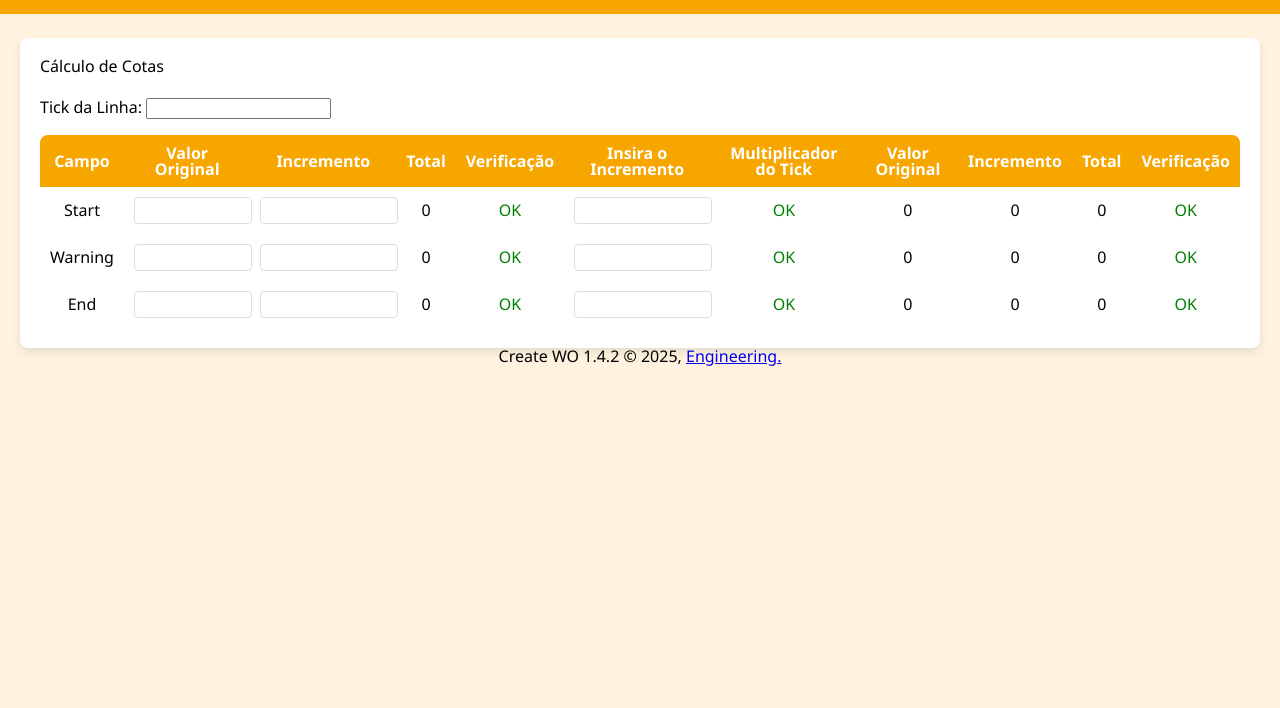
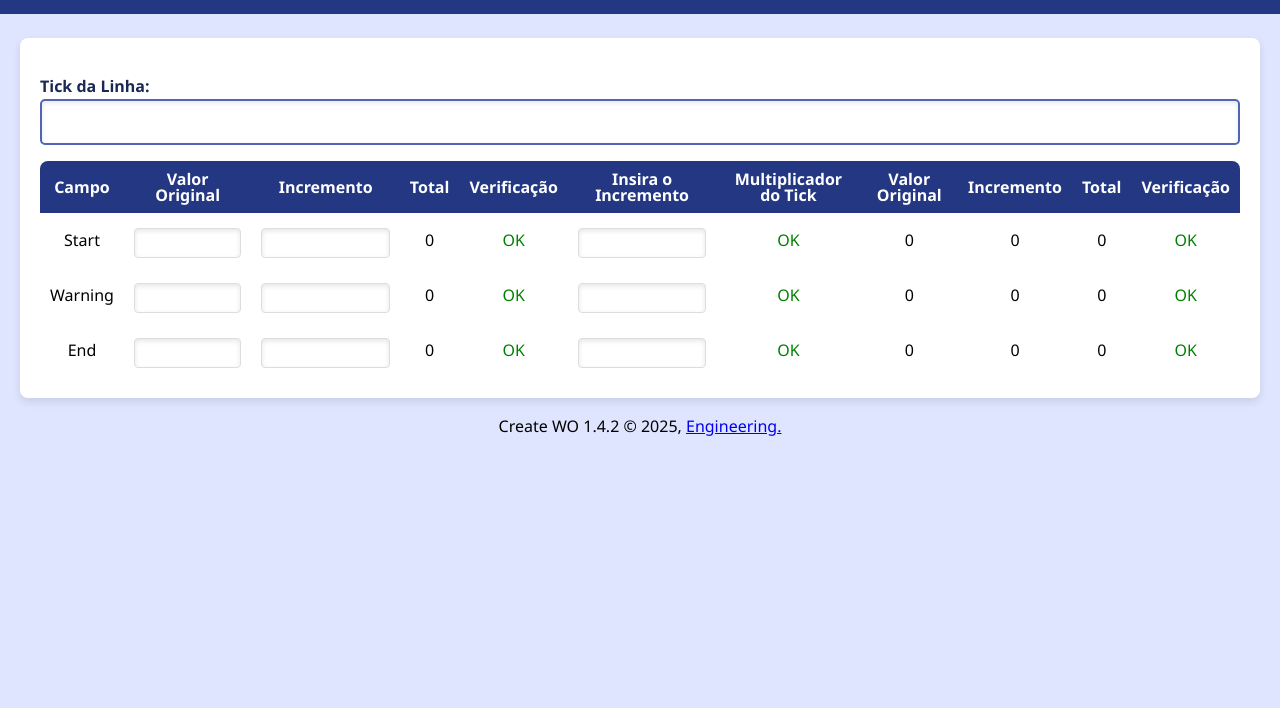
Before and after one commit to LukeVanHagen/COTAS_EDICOES, a plain HTML site: page pages/cota-editor.html in a window 1280 px wide. Shown: the part 92-800 px from the top of the page. Drawn offline with nearby package versions, Linux system fonts and the light colour scheme.

Commit message:
atualizando

```diff
--- a/pages/cota-editor.html
+++ b/pages/cota-editor.html
@@ -17,84 +17,18 @@
     <link rel="stylesheet" href="../assets/css/reset.css">
     <link rel="stylesheet" href="../bootstrap-5.3.3-dist/css/bootstrap-grid.min.css">
     <link rel="stylesheet" href="../bootstrap-5.3.3-dist/bootstrap-icons-1.11.3/font/bootstrap-icons.css">
+
     <link rel="stylesheet" href="../styles/stylesheet.css">
-    <link rel="stylesheet" href="../styles/create.css">
+    <link rel="stylesheet" href="../styles/cota-editor.css">
+
 </head>
 <body>
-    <style>
-        :root {
-            --first-color: #F7A600;
-            --title-color: #804C00;
-            --text-color: #B36B00;
-            --body-color: #FFF3E0;
-            --container-color: #FFFFFF;
-        }
 
-        body {
-            font-family: "Segoe UI", Roboto, Arial, sans-serif;
-            background-color: var(--body-color);
-            margin: 0;
-            padding: 0;
-            display: flex;
-            flex-direction: column;
-            align-items: center;
-        }
-
-        .container {
-            background: var(--container-color);
-            padding: 20px;
-            border-radius: 8px;
-            box-shadow: 0px 4px 8px rgba(0, 0, 0, 0.1);
-            max-width: 1200px;
-            width: 100%;
-        }
-
-        /* Estilos da Tabela */
-        .tabela-pai {
-            border-radius: 8px;
-            overflow: hidden;
-        }
-
-        .table th {
-            background-color: var(--first-color);
-            color: white;
-            font-weight: bold;
-        }
-
-        .table td, .table th {
-            text-align: center;
-            vertical-align: middle;
-            padding: 10px;
-        }
-
-        .table input {
-            width: 100%;
-            text-align: center;
-            border: 1px solid #ddd;
-            padding: 5px;
-            border-radius: 4px;
-        }
-
-        .text-success {
-            color: green !important;
-        }
-
-        .text-danger {
-            color: red !important;
-            font-weight: bold;
-        }
-
-        @media (max-width: 992px) {
-            .table-responsive {
-                overflow-x: auto;
-            }
-        }
-        </style>
 
 <header class='header' id="header-container"></header>
 
 <div class="container mt-4">
-    <h2 class="text-center mb-4">Cálculo de Cotas</h2>
+
     <div class="mb-3">
         <label class="form-label">Tick da Linha:</label>
         <input type="number" class="form-control" id="tick" value="">
--- /dev/null
+++ b/styles/cota-editor.css
@@ -0,0 +1,68 @@
+:root {
+    --first-color: #243782;
+    --first-color-light: #5065B5;
+    --title-color: #1A2854;
+    --text-color: #2E3E73;
+    --body-color: #E0E5FF;
+    --container-color: #FFFFFF;
+}
+
+body {
+    font-family: "Segoe UI", Roboto, Arial, sans-serif;
+    background-color: var(--body-color);
+    margin: 0;
+    padding: 0;
+    display: flex;
+    flex-direction: column;
+    align-items: center;
+}
+
+.container {
+    background: var(--container-color);
+    padding: 20px;
+    border-radius: 8px;
+    box-shadow: 0px 4px 8px rgba(0, 0, 0, 0.1);
+    max-width: 1200px;
+    width: 100%;
+}
+
+/* Estilos da Tabela */
+.tabela-pai {
+    border-radius: 8px;
+    overflow: hidden;
+}
+
+.table th {
+    background-color: var(--first-color);
+    color: white;
+    font-weight: bold;
+}
+
+.table td, .table th {
+    text-align: center;
+    vertical-align: middle;
+    padding: 10px;
+}
+
+.table input {
+    width: 100%;
+    text-align: center;
+    border: 1px solid #ddd;
+    padding: 5px;
+    border-radius: 4px;
+}
+
+.text-success {
+    color: green !important;
+}
+
+.text-danger {
+    color: red !important;
+    font-weight: bold;
+}
+
+@media (max-width: 992px) {
+    .table-responsive {
+        overflow-x: auto;
+    }
+}
--- a/styles/styles.css
+++ b/styles/styles.css
@@ -1,9 +1,9 @@
 :root {
-    --first-color: #F7A600;
-    --first-color-light: #FFD78C;
-    --title-color: #804C00;
-    --text-color: #B36B00;
-    --body-color: #FFF3E0;
+    --first-color: #243782;
+    --first-color-light: #5065B5;
+    --title-color: #1A2854;
+    --text-color: #2E3E73;
+    --body-color: #E0E5FF;
     --container-color: #FFFFFF;
 }
 
--- a/styles/stylesheet.css
+++ b/styles/stylesheet.css
@@ -57,74 +57,134 @@ body {
     font-size: 24px;
     font-weight: bold;
 }
-/* Container principal */
+/* ====== CONTAINER PRINCIPAL ====== */
 .container {
+    position: relative;
     background: var(--container-color);
-    padding: 20px;
-    border-radius: 8px;
-    box-shadow: 0px 4px 8px rgba(0, 0, 0, 0.1);
-    max-width: 1200px;
+    padding: 40px;
+    border-radius: 20px;
+    box-shadow: 0px 10px 25px rgba(0, 0, 0, 0.12);
+    text-align: left;
+    width: 90%;
+    max-width: 600px;
+    margin: 30px auto 20px auto;
+}
+
+label {
+    font-weight: 600;
+    color: var(--title-color);
+    font-size: 16px;
+    display: block;
+    margin-top: 20px;
+}
+
+input, select {
+    width: 100%;
+    padding: 12px;
+    margin-top: 5px;
+    border: 2px solid var(--first-color-light);
+    border-radius: 5px;
+    background-color: var(--input-bg);
+    font-size: 16px;
+    transition: all 0.3s ease;
+    box-sizing: border-box;
+    box-shadow: inset 0px 2px 5px rgba(0, 0, 0, 0.1);
+}
+
+input:focus, select:focus {
+    border-color: var(--input-focus);
+    outline: none;
+    box-shadow: 0px 0px 10px rgba(0, 123, 255, 0.3);
+}
+
+.flex-container {
+    display: flex;
+    flex-direction: column;
+    align-items: flex-start;
+    gap: 10px;
+    margin-top: 15px;
+}
+
+.radio-wrapper {
+    display: flex;
+    flex-direction: column;
+    align-items: flex-start;
+    gap: 5px;
+}
+
+.radio-wrapper p {
+    font-weight: 600;
+    margin: 0;
+}
+
+.radio-options {
+    display: flex;
+    gap: 15px;
+}
+
+.radio-wrapper label {
+    display: flex;
+    align-items: center;
+    gap: 5px;
+    cursor: pointer;
+    font-size: 16px;
+}
+
+.input-wrapper {
+    display: none;
     width: 100%;
 }
 
-/* Estilização das tabelas */
-.table {
-    background: var(--container-color);
-    border-radius: 8px;
-    overflow: hidden;
+.three-columns {
+    display: flex;
+    gap: 10px;
+    justify-content: space-between;
+    margin-top: 20px;
 }
 
-.table th {
-    background-color: var(--first-color);
-    color: white;
-    font-weight: bold;
+.input-group {
+    width: 33%;
 }
 
-.table td, .table th {
-    text-align: center;
-    vertical-align: middle;
+.input-group label {
+    display: block;
+    font-weight: 600;
+    margin-bottom: 5px;
 }
 
-/* Inputs dentro das tabelas */
-.table input {
+.input-group input,
+.input-group select,
+.input-wrapper input{
     width: 100%;
-    text-align: center;
-    border: 1px solid #ddd;
-    padding: 5px;
-    border-radius: 4px;
+    padding: 10px;
+    border: 2px solid var(--first-color-light);
+    border-radius: 5px;
+    background-color: var(--input-bg);
+    font-size: 16px;
+    transition: border 0.3s ease;
+    box-sizing: border-box;
 }
 
-/* Estilos de Verificação */
-.text-success {
-    color: green !important;
+.input-group input:focus,
+.input-group select:focus,
+.input-wrapper input:focus{
+    border-color: var(--input-focus);
+    outline: none;
 }
 
-.text-danger {
-    color: red !important;
-    font-weight: bold;
+
+.checkbox-container {
+    display: flex;
+    align-items: center;
+    gap: 10px;
+    margin-top: 20px;
 }
 
-/* Organização das tabelas */
-.row {
-    display: flex;
-    flex-wrap: wrap;
-    justify-content: space-between;
+.checkbox-container input {
+    width: auto;
 }
 
-.col-md-4 {
-    flex: 1;
-    min-width: 300px;
-    margin-bottom: 20px;
+/* Hover effects para os inputs */
+input:hover, select:hover {
+    border-color: var(--input-hover);
 }
-
-/* Responsividade */
-@media (max-width: 992px) {
-    .row {
-        flex-direction: column;
-        align-items: center;
-    }
-
-    .col-md-4 {
-        width: 100%;
-    }
-}
```
